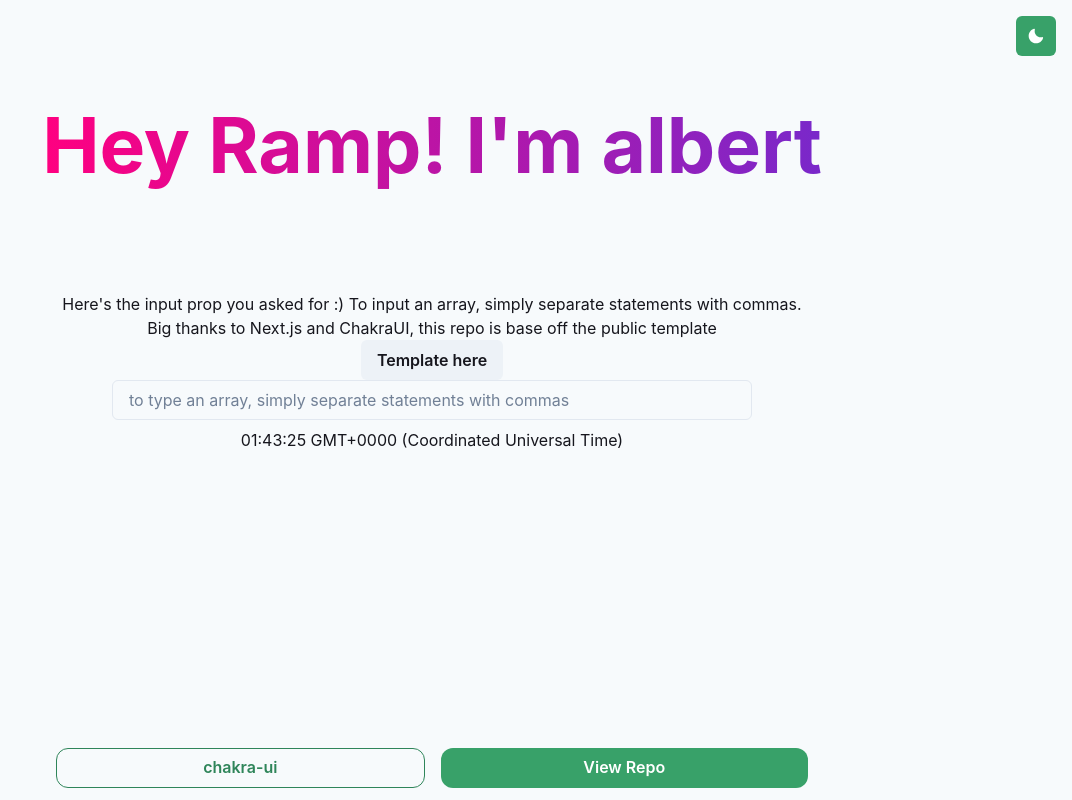
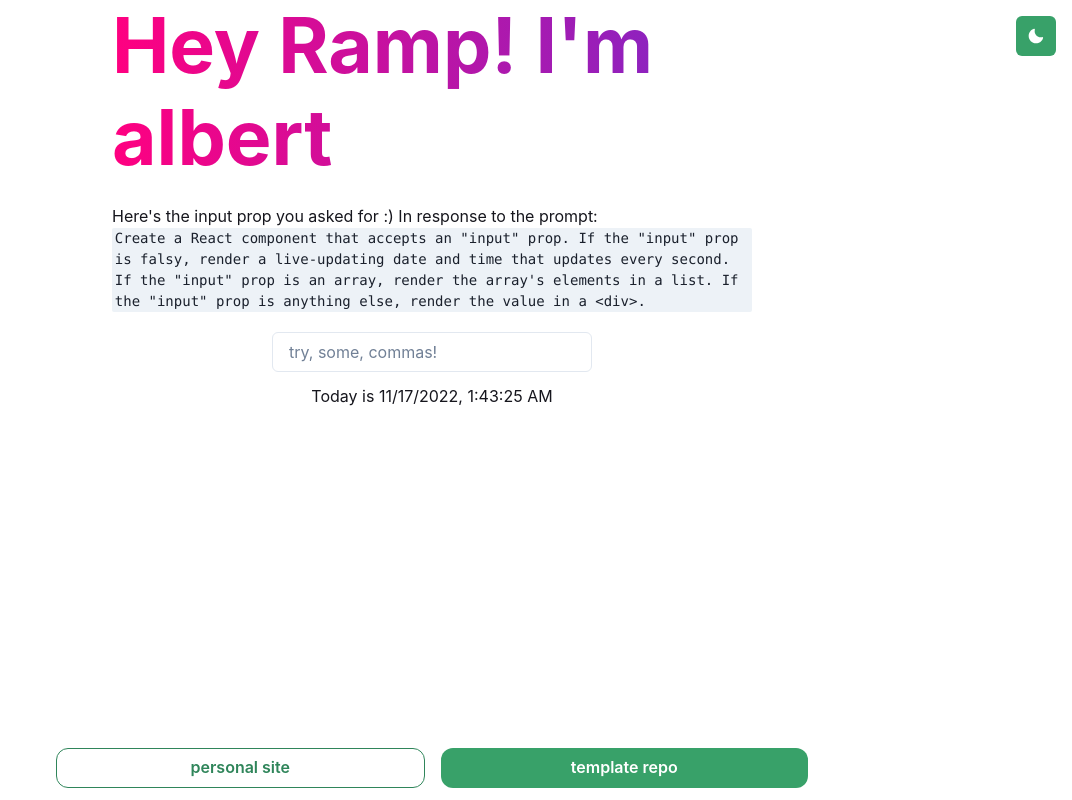
Before and after one commit to albTian/ramp-frontend-challenge, a Next.js app: page / in a window 1280 px wide. Shown: the whole page, without its empty margins (208-1280 px from the left). Built offline with nearby package versions, Linux system fonts and the light colour scheme.

Commit message:
content: cleanup

```diff
--- a/src/components/CTA.tsx
+++ b/src/components/CTA.tsx
@@ -22,7 +22,7 @@
       mx={2}
       width="full"
     >
-      chakra-ui
+      personal site
     </Button>
     <Button
       as={ChakraLink}
@@ -35,7 +35,7 @@
       mx={2}
       width="full"
     >
-      View Repo
+      template repo
     </Button>
   </Container>
 )
--- a/src/components/Container.tsx
+++ b/src/components/Container.tsx
@@ -5,11 +5,9 @@
     direction="column"
     alignItems="center"
     justifyContent="flex-start"
-    bg="gray.50"
     color="black"
     _dark={{
-      bg: 'gray.900',
-      color: 'white',
+      color: 'text',
     }}
     transition="all 0.15s ease-out"
     {...props}
--- a/src/components/Hero.tsx
+++ b/src/components/Hero.tsx
@@ -1,12 +1,12 @@
-import { Flex, Heading } from '@chakra-ui/react'
+import { Flex, FlexProps, Heading } from '@chakra-ui/react'
 
-export const Hero = () => (
+export const Hero = (props: FlexProps) => (
   <Flex
     justifyContent="center"
     alignItems="center"
     bgGradient="linear(to-l, heroGradientStart, heroGradientEnd)"
     bgClip="text"
-    py="100"
+    {...props}
   >
     <Heading fontSize="6vw">Hey Ramp! I'm albert</Heading>
   </Flex>
--- a/src/components/RampInput.tsx
+++ b/src/components/RampInput.tsx
@@ -7,7 +7,7 @@
 const ArrayComponent = (p: ArrayComponentProps) => {
   return (
     <Box>
-      <Text>{p.text}</Text>
+      <Text color="text">{p.text}</Text>
     </Box>
   );
 };
@@ -24,7 +24,7 @@
   });
   return (
     <Box>
-      <Box>{date.toTimeString()}</Box>
+      <Text color="text">Today is {date.toLocaleString()}</Text>
     </Box>
   );
 };
@@ -41,18 +41,18 @@
     setArrayInput(input.split(","));
   }, [input]);
   return (
-    <VStack w="50%">
+    <VStack w="50%" spacing={"12px"}>
       <Input
-        placeholder="to type an array, simply separate statements with commas"
+        placeholder="try, some, commas!"
         value={input}
         onChange={handleInputChange}
       />
       {input ? (
-        <VStack>
+        <>
           {arrayInput.map((arrayElem) => (
             <ArrayComponent text={arrayElem} />
           ))}
-        </VStack>
+        </>
       ) : (
         <DateTimeDisplay />
       )}
--- a/src/pages/index.tsx
+++ b/src/pages/index.tsx
@@ -1,5 +1,5 @@
 import { LinkIcon } from "@chakra-ui/icons";
-import { Text, Button } from "@chakra-ui/react";
+import { Text, Button, Box, VStack, Code } from "@chakra-ui/react";
 import Link from "next/link";
 
 import { Container } from "../components/Container";
@@ -8,26 +8,22 @@
 import { Hero } from "../components/Hero";
 import RampInput from "../components/RampInput";
 
+const rampPrompt =
+  'Create a React component that accepts an "input" prop. If the "input" prop is falsy, render a live-updating date and time that updates every second. If the "input" prop is an array, render the array\'s elements in a list. If the "input" prop is anything else, render the value in a \<div\>.';
+
 const Index = () => (
-  <Container height="100vh">
+  <Container>
+    <VStack w={"50%"} spacing={"20px"}>
       <Hero />
       <Text color="text">
-      Here's the input prop you asked for :) To input an array, simply separate
-      statements with commas.
+        Here's the input prop you asked for :) In response to the prompt:
+        <Code>{rampPrompt}</Code>
       </Text>
-    <Text color="text">
-      Big thanks to Next.js and ChakraUI, this repo is base off the public
-      template
-    </Text>
-    <Button color="text">
-      <Link href="https://github.com/vercel/next.js/tree/canary/examples/with-chakra-ui" target={"_blank"}>
-        Template here
-      </Link>
-    </Button>
       <RampInput />
 
       <DarkModeSwitch />
       <CTA />
+    </VStack>
   </Container>
 );
 
```
Also changed, not shown: 1 other file (tests, documents, lock files or other folders). Lines whose indentation alone changed are shown as unchanged.
